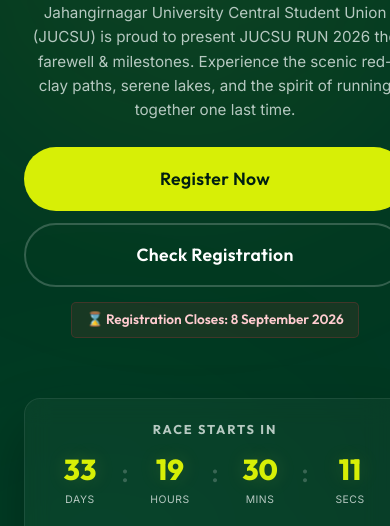
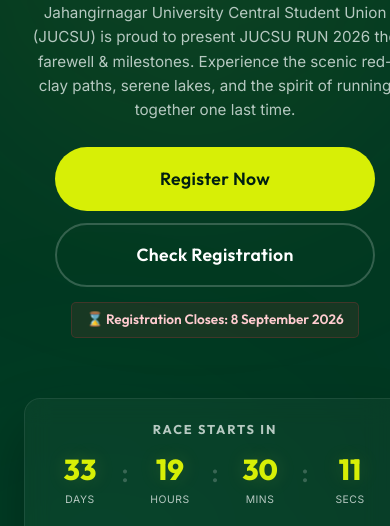
Before and after one commit to shiblu17/jucsu-run-2026, a website: page index.html in a window 390 px wide. Shown: the part 318-844 px from the top of the page. Drawn offline with nearby package versions, Linux system fonts and the light colour scheme; no server answers.

Commit message:
Center align hero content block on mobile and tablet viewports to create a symmetric centered design

```diff
--- a/index.css
+++ b/index.css
@@ -1506,6 +1506,13 @@ a {
     gap: 40px;
     text-align: center;
   }
+  .hero-content {
+    display: flex;
+    flex-direction: column;
+    align-items: center;
+    text-align: center;
+    width: 100%;
+  }
   .hero-title {
     font-size: 3.2rem;
   }
@@ -1752,10 +1759,12 @@ a {
   .hero-subtitle {
     font-size: 0.95rem;
     margin-bottom: 24px;
+    text-align: center;
   }
   .hero-ctas {
     flex-direction: column;
     width: 100%;
+    max-width: 320px;
     gap: 12px;
   }
   .hero-ctas .btn {
--- a/index.html
+++ b/index.html
@@ -10,7 +10,7 @@
   <link rel="preconnect" href="https://fonts.gstatic.com" crossorigin>
   <link href="https://fonts.googleapis.com/css2?family=Inter:wght@300;400;500;600;700&family=Outfit:wght@400;600;700;800;900&display=swap" rel="stylesheet">
   <!-- Stylesheets -->
-  <link rel="stylesheet" href="index.css?v=2.1">
+  <link rel="stylesheet" href="index.css?v=2.2">
 </head>
 <body>
 
```
